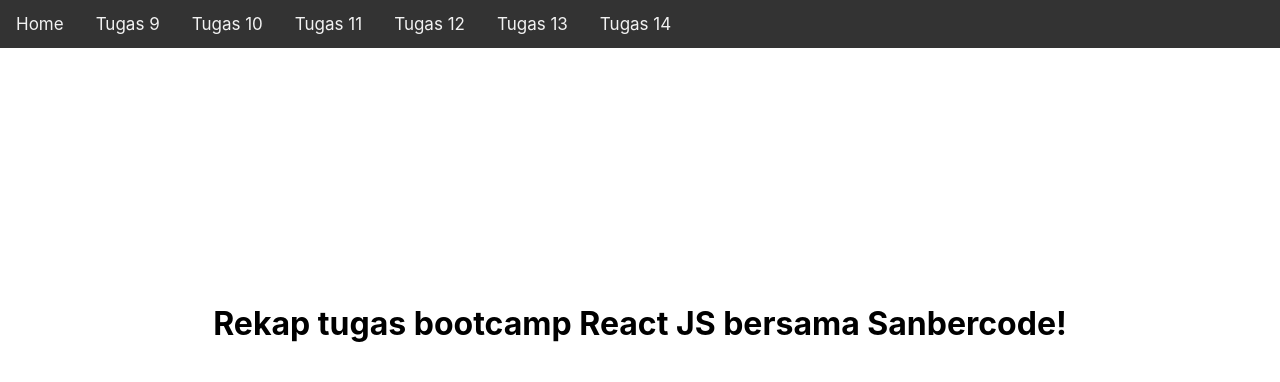
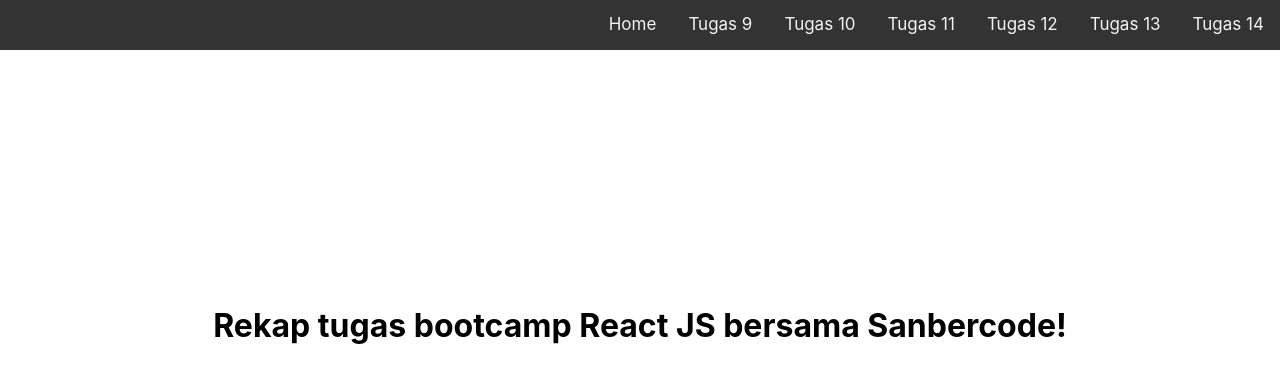
Before and after one commit to triardn/sanbercode-reactjs-batch18-part2, a React (Create React App) app: page / in a window 1280 px wide. Shown: the top 382 px of the page. Built offline with nearby package versions, Linux system fonts and the light colour scheme.

Commit message:
tugas-15

```diff
--- a/src/Tugas-14/form.js
+++ b/src/Tugas-14/form.js
@@ -1,4 +1,4 @@
-import React, {useContext, useState, useEffect} from 'react';
+import React, {useContext, useEffect} from 'react';
 import {FruitListContext} from './provider';
 import axios from 'axios';
 
--- a/src/Tugas-15/Navigation/Nav.js
+++ b/src/Tugas-15/Navigation/Nav.js
@@ -6,26 +6,14 @@
 const Nav = () => {
     return (
         <div className="topnav">
-            <div>
+            <div className="nav-item">
                 <Link to="/">Home</Link>
-            </div>
-            <div>
                 <Link to="/tugas-9">Tugas 9</Link>
-            </div>
-            <div>
                 <Link to="/tugas-10">Tugas 10</Link>
-            </div>
-            <div>
                 <Link to="/tugas-11">Tugas 11</Link>
-            </div>
-            <div>
                 <Link to="/tugas-12">Tugas 12</Link>
-            </div>
-            <div>
                 <Link to="/tugas-13">Tugas 13</Link>
-            </div>
-            <div>
-            <Link to="/tugas-14">Tugas 14</Link>
+                <Link to="/tugas-14">Tugas 14</Link>
             </div>
         </div>
     );
--- a/src/Tugas-15/Navigation/style.css
+++ b/src/Tugas-15/Navigation/style.css
@@ -3,10 +3,16 @@
   background-color: #333;
   overflow: hidden;
   text-align: center;
+  height: 50px;
+}
+
+.nav-item {
+  overflow: hidden;
+  float: right;
 }
 
 /* Style the links inside the navigation bar */
-.topnav a {
+.nav-item a {
   float: left;
   color: #f2f2f2;
   text-align: center;
@@ -14,3 +20,9 @@
   text-decoration: none;
   font-size: 17px;
 }
+
+/* Change the color of links on hover */
+.nav-item a:hover {
+  background-color: #ddd;
+  color: black;
+}
```
